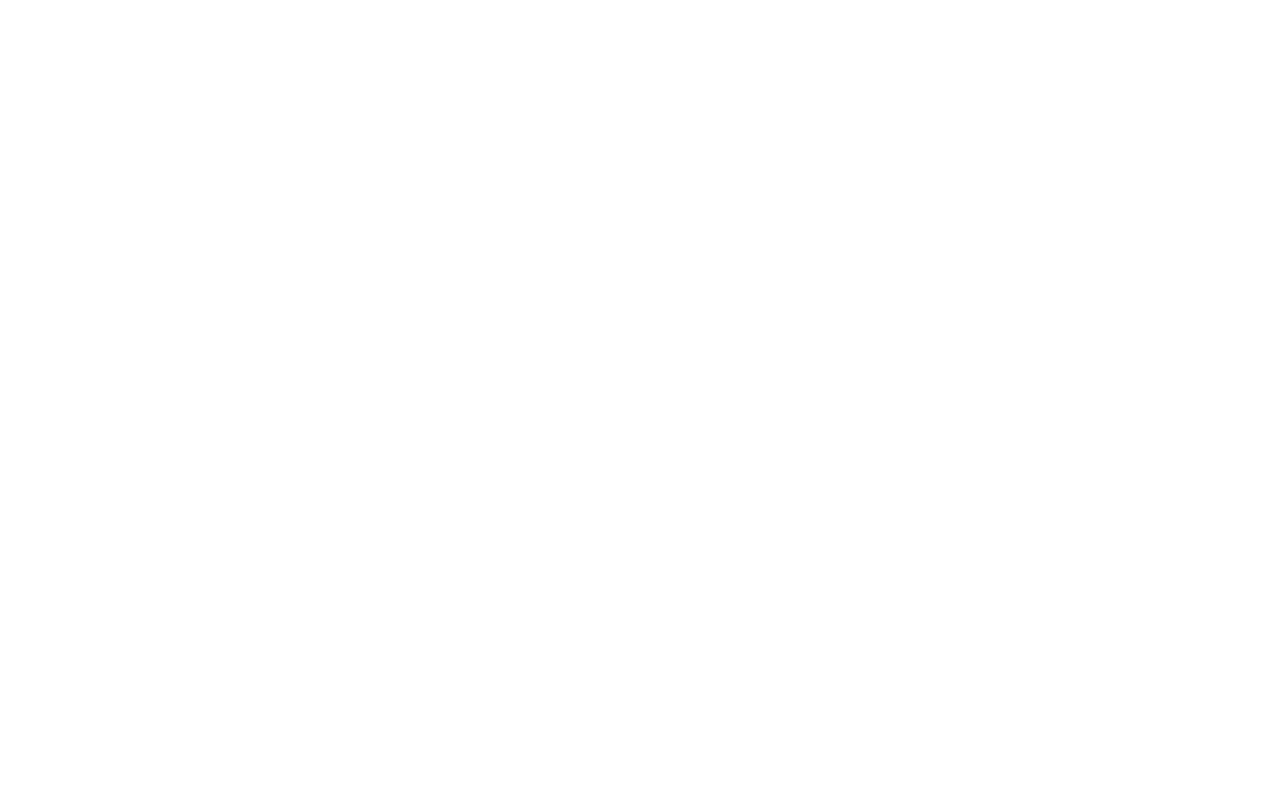
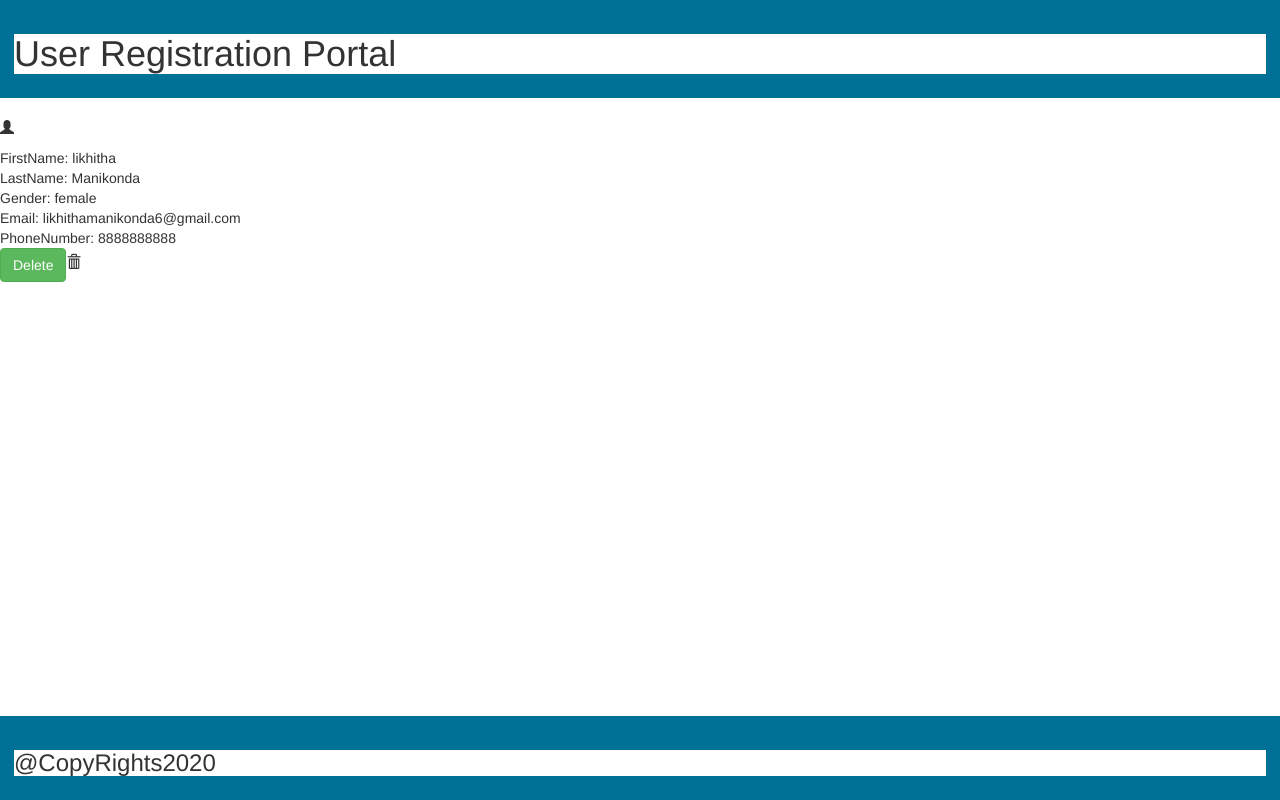
Before and after one commit to LikhithaManikonda/AngularPOC-s, an Angular app: page /delete in a window 1280 px wide. Before the commit this address led to /. Built offline with nearby package versions, Linux system fonts and the light colour scheme.

Commit message:
delete crud operation

```diff
--- a/src/app/app-routing.module.ts
+++ b/src/app/app-routing.module.ts
@@ -4,12 +4,14 @@
 import { SearchComponent } from './search/search.component';
 import { from } from 'rxjs';
 import { UserDetailsComponent } from './user-details/user-details.component';
+import { DeleteComponent } from './delete/delete.component';
 //for routing
 const routes: Routes = [
   {path:"",redirectTo:"register",pathMatch:"full"},
   {path:'register',component:UserRegistrationComponent},
   {path:'search',component:SearchComponent},
-  {path:'details',component:UserDetailsComponent}
+  {path:'details',component:UserDetailsComponent},
+  {path:'delete',component:DeleteComponent}
 ];
 
 @NgModule({
--- a/src/app/delete/delete.component.css
+++ b/src/app/delete/delete.component.css
@@ -0,0 +1,6 @@
+styletable {
+    border: black;
+    border-width: 1;
+    border-spacing: 1;
+    align-content: center;
+}
--- a/src/app/delete/delete.component.html
+++ b/src/app/delete/delete.component.html
@@ -1 +1,24 @@
-<p>delete works!</p>
+<div><application-header></application-header></div><br>
+<head>
+    <meta name="viewport" content="width=device-width, initial-scale=1">
+    <link rel="stylesheet" href="https://maxcdn.bootstrapcdn.com/bootstrap/3.4.0/css/bootstrap.min.css">
+    <script src="https://ajax.googleapis.com/ajax/libs/jquery/3.4.1/jquery.min.js"></script>
+    <script src="https://maxcdn.bootstrapcdn.com/bootstrap/3.4.0/js/bootstrap.min.js"></script>
+  </head>
+<!--<div *ngFor = "let user of users">-->
+    <p> <span class="glyphicon glyphicon-user"></span></p>
+<table class=styletable>
+    <tr><td>FirstName: {{fname}}</td></tr>
+    <tr><td>LastName:  {{lname}}</td></tr>
+    <tr><td>Gender:   {{gender}}</td></tr>
+    <tr><td>Email:  {{email}}</td></tr>
+    <tr><td>PhoneNumber:   {{phoneno}}</td></tr>
+    <button class="btn btn-success" (click)=deleteUser(email)>Delete</button>
+  <span class="glyphicon glyphicon-trash"></span>
+
+</table>
+<!--</div>-->
+{{successfulDeleteMsg}}
+<div>
+<application-footer></application-footer>
+</div>
--- a/src/app/delete/delete.component.ts
+++ b/src/app/delete/delete.component.ts
@@ -1,4 +1,6 @@
 import { Component, OnInit } from '@angular/core';
+import { UserService } from '../user.service';
+import { UserModel } from '../UserModel';
 
 @Component({
   selector: 'app-delete',
@@ -6,10 +8,30 @@
   styleUrls: ['./delete.component.css']
 })
 export class DeleteComponent implements OnInit {
-
-  constructor() { }
-
+  dataFromAPI:any
+  users:UserModel[]
+  fname:String
+  lname:String
+  email:String
+  gender:String
+  phoneno:number
+  successfulDeleteMsg:string
+  constructor(private service:UserService) { }
   ngOnInit(): void {
+  //let response= this.service.getUsers();
+  //response.subscribe((data)=>this.users=data);
+  //currently hardcoded later need to retrieve into UserModel from DB through API
+  this.fname="likhitha";
+  this.lname="Manikonda";
+  this.email="likhithamanikonda6@gmail.com"
+  this.gender="female"
+  this.phoneno=8888888888
+  }
+  public deleteUser(UserEmailId:String) {
+    this.successfulDeleteMsg= "Deleted Successfully"
+    this.service.doDeleteUser(UserEmailId);
+    let response= this.service.getUsers();
+  response.subscribe((data)=>this.dataFromAPI=data);
   }
 
 }
--- a/src/app/user-details/user-details.component.html
+++ b/src/app/user-details/user-details.component.html
@@ -1,4 +1,17 @@
 <div><application-header></application-header></div><br>
 <button class="btn btn-primary" (click)=getUsers()>UserDetails</button>
 {{registerUsersMsg}}
+
+<div *ngFor = "let userChec of userCheck">
+    {{userChec}}
+</div>
+<div *ngFor = "let user of users">
+<table>
+ <td>FirstName: {{user.fname}}</td>
+ <td>LastName:  {{user.lname}}</td>
+ <td>Gender:   {{user.gender}}</td>
+ <td>Email:  {{user.email}}</td>
+ <td>PhoneNumber:   {{user.phno}}</td>
+</table>
+</div>
 <div><application-footer></application-footer></div>
--- a/src/app/user-details/user-details.component.ts
+++ b/src/app/user-details/user-details.component.ts
@@ -9,6 +9,7 @@
 })
 export class UserDetailsComponent implements OnInit {
   users:UserModel[];
+  userCheck = ["hey","hii","hello"];
   registerUsersMsg:string;
   constructor(private service:UserService) { }
 
--- a/src/app/user.service.ts
+++ b/src/app/user.service.ts
@@ -7,6 +7,10 @@
 })
 export class UserService {
   //later the url should be changed with the API
+  //Endpoints of the API ideally should be as
+  //doRegister: localhost:8080/Register/user
+  //doRetrieve: localhost:8080/RetrieveUsers
+  //doDelete: localhost:8080/delete/userEmail (based on email id)
   private url="/Users/a-8276/.m2/AngularPOC/UserRegistrationPortal/src/app/UserDetailsDocument.txt"
   constructor(private http:HttpClient) { }
   //To register the New user
@@ -17,4 +21,8 @@
   public getUsers():Observable<any> {
       return this.http.get(this.url);
   }
+  //To delete the users
+  public doDeleteUser( userEmail:String):Observable<any>{
+    return this.http.post(this.url,userEmail,{responseType:'text'});
 }
+}
```
Also changed, not shown: 1 other file (tests, documents, lock files or other folders).
